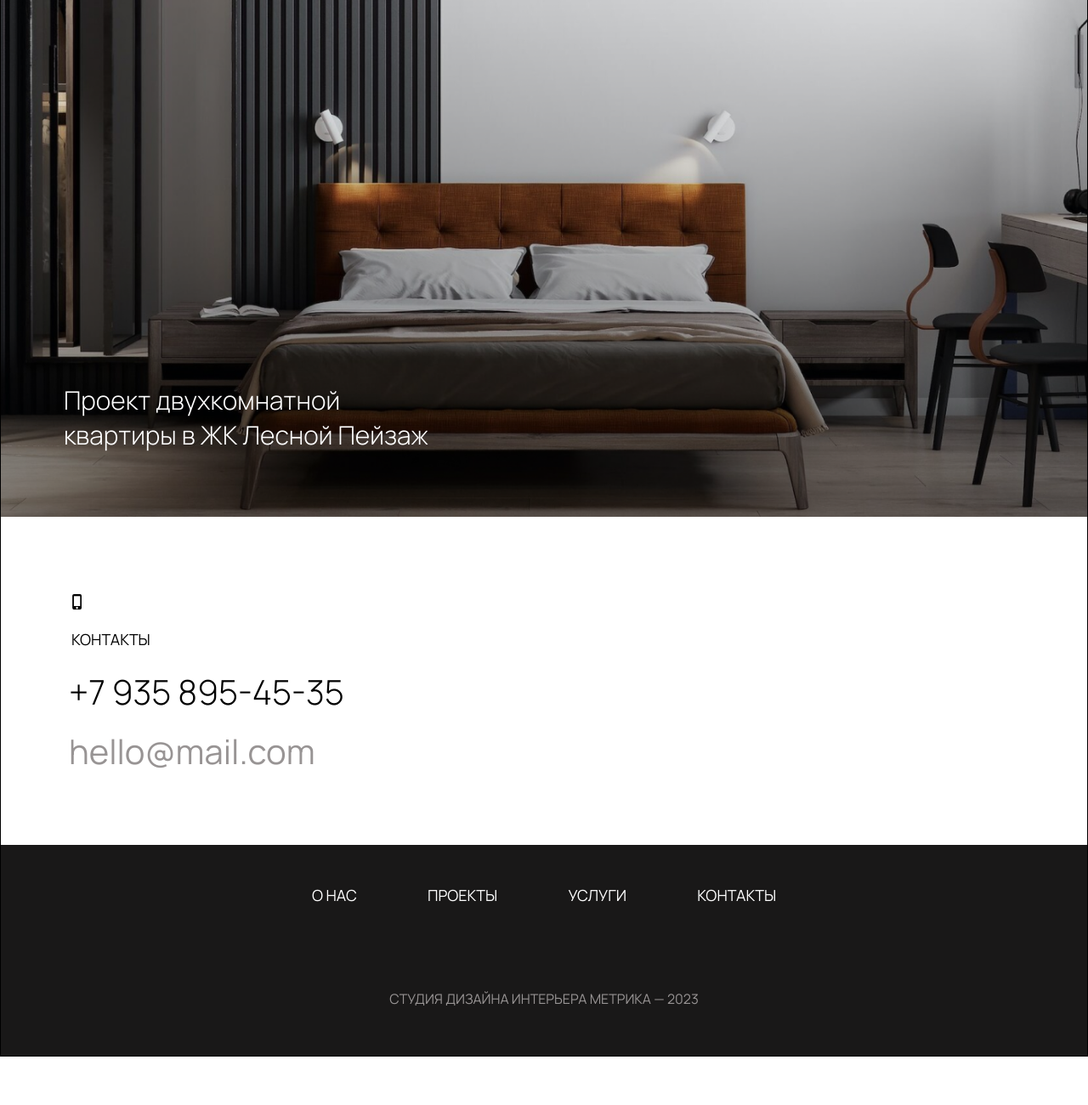
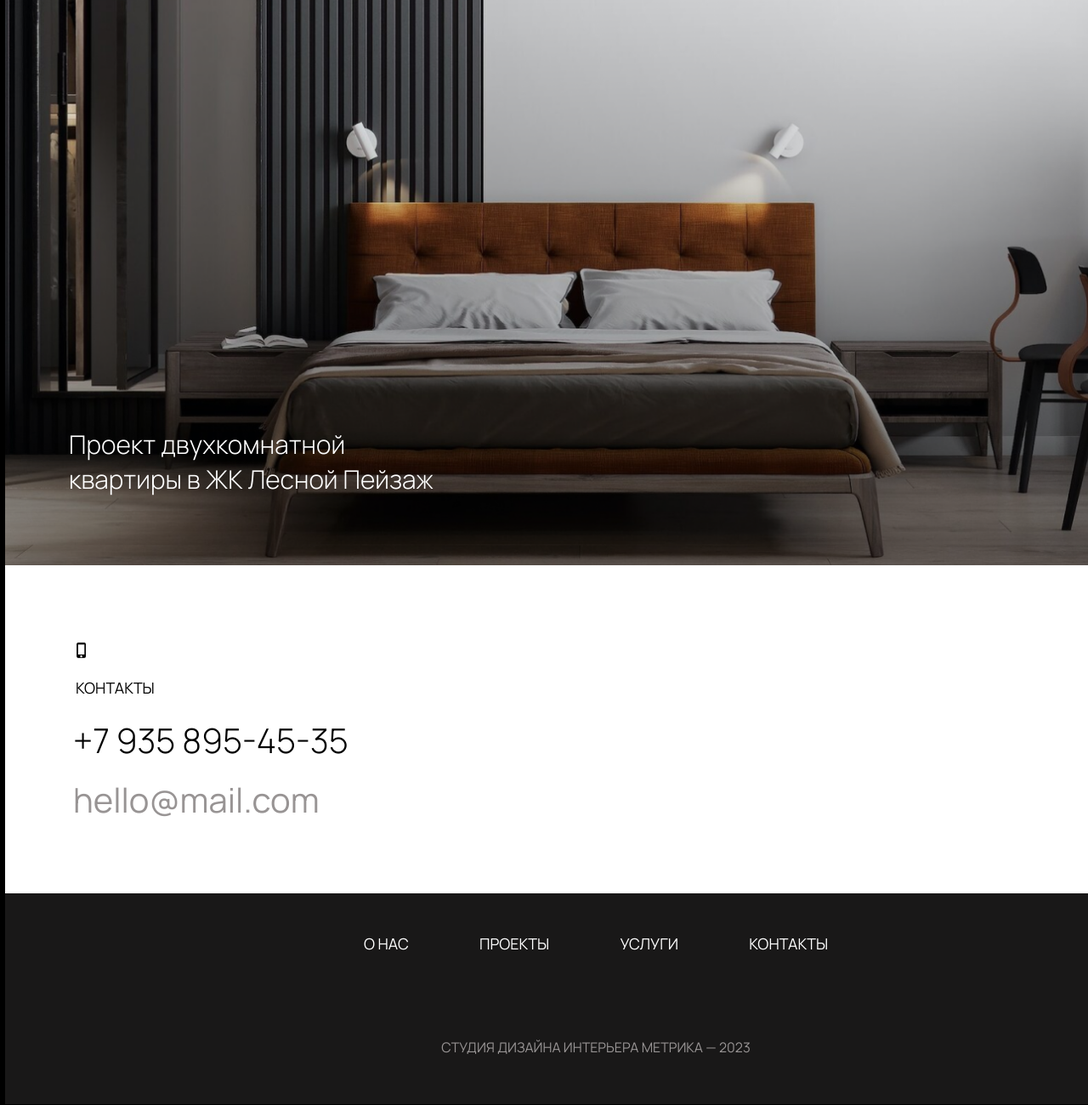
Before and after one commit to gumirus/metrik, a plain HTML site: page index.html in a window 1280 px wide. Shown: the part 5574-6874 px from the top of the page at 85% size. Before the commit the page ends 6817 px from the top, so only its background shows below. Drawn offline with Linux system fonts and the light colour scheme.

Commit message:
correction container3

```diff
--- a/css/style.css
+++ b/css/style.css
@@ -245,11 +245,8 @@ h4 {
 }
 
 .container3 {
-  /* width: 100%; */
-  max-width: 1390px;
+  width: 1400px;
   margin: 0 auto;
-  box-sizing: border-box;
-  background-color: var(--white);
 }
 
 .bedroom {
@@ -257,7 +254,7 @@ h4 {
 }
 
 .bedroom img {
-  width: 100%;
+  width: 1400;
   height: auto;
   max-width: 1390px;
   display: block;
@@ -275,6 +272,8 @@ h4 {
 
 .contacts {
   padding: 80px;
+  background-color:var(--white);
+  margin: 0 5px;
 }
 
 .contacts img {
@@ -300,12 +299,10 @@ h4 {
 }
 
 footer {
-  max-width: 1390px;
-  margin: auto;
-  box-sizing: border-box;
   background-color: var(--grey-dark);
   padding: 50px;
   text-align: center;
+  margin: 0 5px;
 }
 
 footer nav a {
--- a/index.html
+++ b/index.html
@@ -119,13 +119,12 @@
 
         <section class="contacts" id="contacts">
           <div class="contacts-text">
-            <img src="./resources/icons/ic_outline-phone-iphone.png" alt="">
+            <img src="./resources/icons/ic_outline-phone-iphone.png" alt="iconPhone">
             <p>Контакты</p>
             <h5>+7 935 895-45-35</h5>
             <span>hello@mail.com</span>
           </div>
         </section>
-      </div>
 
       <footer>
         <div class="footer"></div>
@@ -138,9 +137,9 @@
         <div>
           <p>студия дизайна интерьера Метрика — 2023</p>
         </div>
-
       </footer>
     </div>
-    <script src="./js/index.js" defer></script>
+  </div>
+  <script src="./js/index.js" defer></script>
   </body>
-  </html>
+</html>
```
